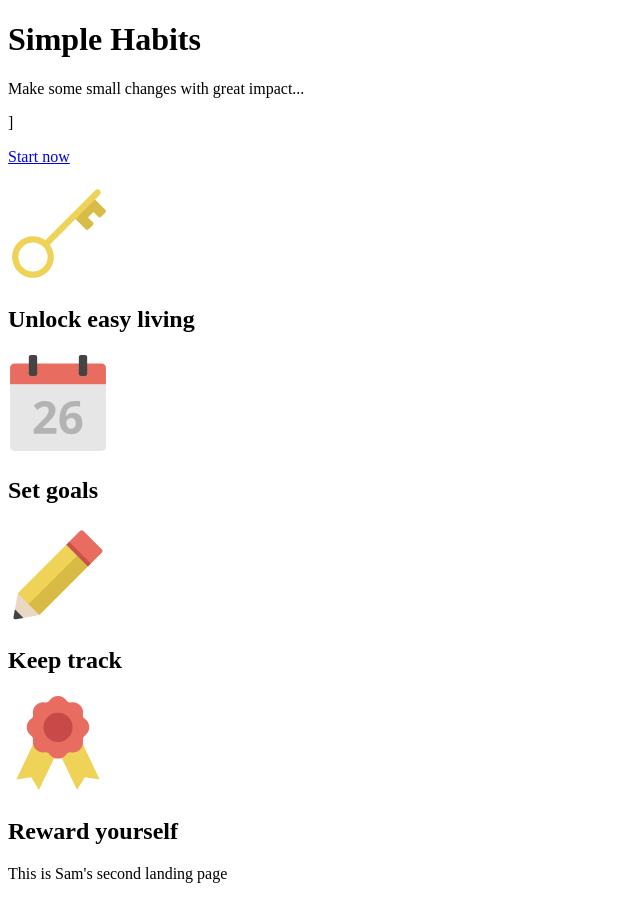
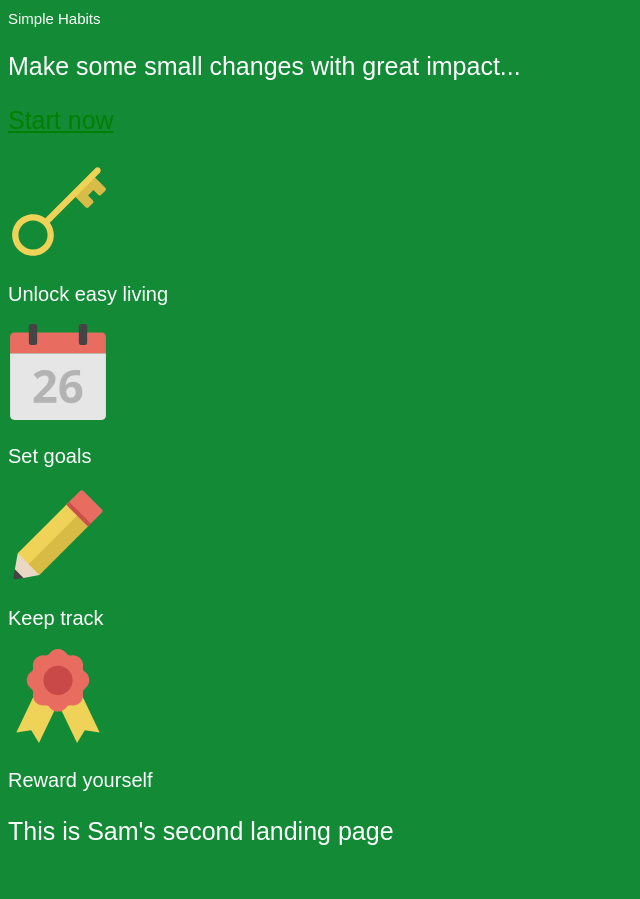
Before and after one commit to sammyshows/landing-page, a plain HTML site: page index.html in a window 1280 px wide. Shown: the whole page, without its empty margins (0-640 px from the left). After the commit the page ends 871 px from the top, so only its background shows below. Drawn offline with Linux system fonts and the light colour scheme.

Commit message:
Made some css for landingpage2

```diff
--- a/index.html
+++ b/index.html
@@ -3,10 +3,11 @@
 	<head>
 		<meta charset="utf-8">
 		<title>My second landing</title>
+		<link href="looks.css" rel="stylesheet">
 	</head>
 	<body>
 		<h1>Simple Habits</h1>
-		<p>Make some small changes with great impact...</p>]
+		<p>Make some small changes with great impact...</p>
 		<p>
 			<a href="#">Start now</a>
 		</p>
--- /dev/null
+++ b/looks.css
@@ -0,0 +1,23 @@
+body {
+	background: #138A36;
+	color: white;
+	font-size: 25px;
+	font-family: Ubuntu, sans-serif;
+}
+h1 {
+	font-family: Ubuntu, sans-serif;
+	font-size: 15px;
+	font-weight: lighter;
+}
+h2 {
+	font-family: Ubuntu, sans-serif;
+	font-size: 20px;
+	font-weight: lighter;
+}
+a {
+	color: green;
+}
+a:hover {
+	text-decoration: none;
+	color: blue;
+}
```
